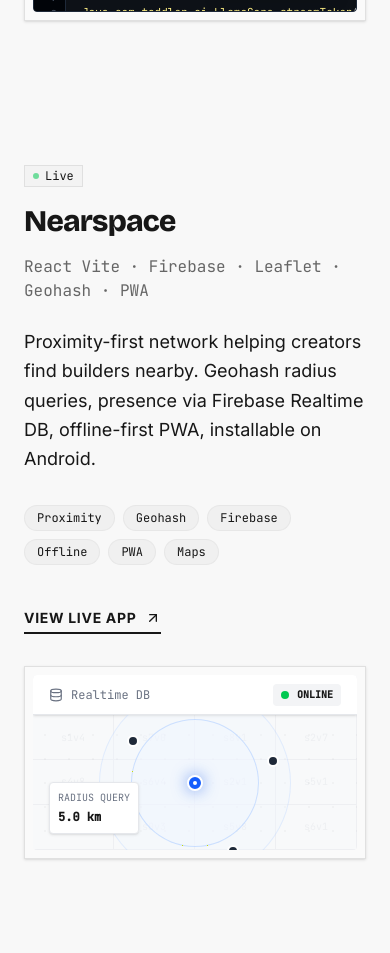
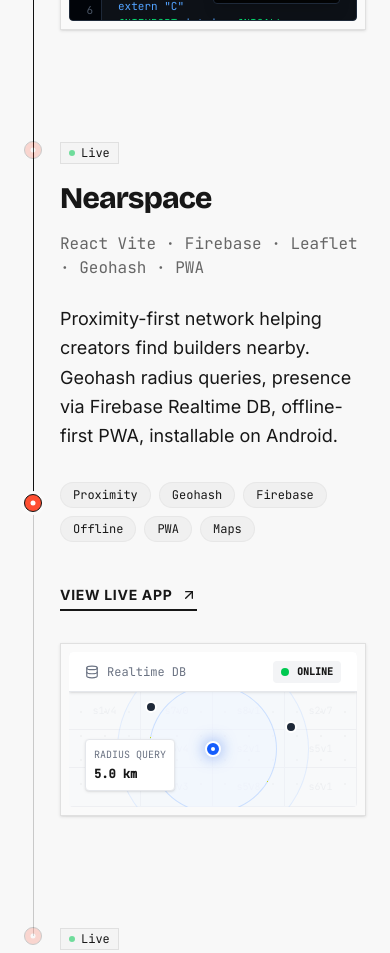
Before and after one commit to GraphicMiles/graphicmiles-portfolio, a React (Vite) app: page / in a window 390 px wide. Shown: the part 1740-2693 px from the top of the page. Built offline with nearby package versions, Linux system fonts and the light colour scheme.

Commit message:
Add scroll-linked work timeline

```diff
--- a/src/App.tsx
+++ b/src/App.tsx
@@ -1,4 +1,4 @@
-import { useEffect, useState } from "react";
+import { Children, useEffect, useLayoutEffect, useRef, useState, type ReactNode } from "react";
 import { useForm } from "react-hook-form";
 import { z } from "zod";
 import { zodResolver } from "@hookform/resolvers/zod";
@@ -32,6 +32,90 @@
     },
   },
 };
+
+function WorkTimeline({ children, count }: { children: ReactNode; count: number }) {
+  const timelineRef = useRef<HTMLDivElement>(null);
+  const rowRefs = useRef<Array<HTMLDivElement | null>>([]);
+  const [progress, setProgress] = useState(0);
+  const [nodePositions, setNodePositions] = useState<number[]>([]);
+
+  useLayoutEffect(() => {
+    let frame = 0;
+
+    const measure = () => {
+      const timeline = timelineRef.current;
+      if (!timeline) return;
+
+      const height = timeline.getBoundingClientRect().height;
+      if (!height) return;
+
+      const positions = rowRefs.current.slice(0, count).map((row) => {
+        if (!row) return 0;
+        return ((row.offsetTop + 24) / height) * 100;
+      });
+
+      setNodePositions(positions);
+    };
+
+    const updateProgress = () => {
+      const timeline = timelineRef.current;
+      if (!timeline) return;
+
+      const rect = timeline.getBoundingClientRect();
+      const viewport = window.innerHeight;
+      const startTop = viewport * 0.72;
+      const endTop = viewport * 0.25 - rect.height;
+      const next = Math.min(1, Math.max(0, (startTop - rect.top) / (startTop - endTop)));
+
+      setProgress((current) => Math.abs(current - next) < 0.002 ? current : next);
+    };
+
+    const scheduleUpdate = () => {
+      if (frame) cancelAnimationFrame(frame);
+      frame = requestAnimationFrame(updateProgress);
+    };
+
+    measure();
+    scheduleUpdate();
+    window.addEventListener("scroll", scheduleUpdate, { passive: true });
+    window.addEventListener("resize", scheduleUpdate);
+
+    const resizeObserver = new ResizeObserver(measure);
+    if (timelineRef.current) resizeObserver.observe(timelineRef.current);
+
+    return () => {
+      if (frame) cancelAnimationFrame(frame);
+      window.removeEventListener("scroll", scheduleUpdate);
+      window.removeEventListener("resize", scheduleUpdate);
+      resizeObserver.disconnect();
+    };
+  }, [count]);
+
+  const fallbackPositions = Array.from({ length: count }, (_, index) => count === 1 ? 50 : 4 + (index / (count - 1)) * 92);
+  const positions = nodePositions.length === count ? nodePositions : fallbackPositions;
+  const firstPosition = positions[0] ?? 4;
+  const lastPosition = positions[positions.length - 1] ?? 96;
+  const activePosition = firstPosition + (lastPosition - firstPosition) * progress;
+  const projectRows = Children.toArray(children);
+
+  return (
+    <div className="work-timeline" ref={timelineRef}>
+      <div className="work-timeline__rail" aria-hidden="true">
+        <span className="work-timeline__track" style={{ top: `${firstPosition}%`, bottom: `${100 - lastPosition}%` }} />
+        <span className="work-timeline__line-fill" style={{ top: `${firstPosition}%`, height: `${Math.max(0, activePosition - firstPosition)}%` }} />
+        {positions.map((position, index) => <span className="work-timeline__faded-node" style={{ top: `${position}%` }} key={`faded-node-${index}`} />)}
+        <span className="work-timeline__active-node" style={{ top: `${activePosition}%` }} />
+      </div>
+      <div className="work-timeline__projects">
+        {projectRows.map((project, index) => (
+          <div className="work-timeline__row" ref={(element) => { rowRefs.current[index] = element; }} key={`project-row-${index}`}>
+            {project}
+          </div>
+        ))}
+      </div>
+    </div>
+  );
+}
 
 export default function Home() {
   const [mounted, setMounted] = useState(false);
@@ -116,7 +200,7 @@
               <span className="font-mono text-sm text-muted-foreground">01</span>
             </motion.div>
 
-            <div className="space-y-32">
+            <WorkTimeline count={3}>
               {/* Project 3 - Toddler / ForgeAI (FEATURED) */}
               <ProjectCard
                 title="Toddler / ForgeAI"
@@ -150,7 +234,7 @@
                 stack="React Vite · Firebase · LiveKit · Capacitor"
                 visual={<ProjectVisuals.Chan />}
               />
-            </div>
+            </WorkTimeline>
           </div>
         </section>
 
--- a/src/index.css
+++ b/src/index.css
@@ -435,3 +435,105 @@
     font-size: 0.64rem;
   }
 }
+
+/* Selected work scroll rail */
+.work-timeline {
+  position: relative;
+  width: 100%;
+}
+
+.work-timeline__rail {
+  position: absolute;
+  z-index: 0;
+  top: 0;
+  bottom: 0;
+  left: 0.95rem;
+  width: 1px;
+  pointer-events: none;
+}
+
+.work-timeline__track,
+.work-timeline__line-fill {
+  position: absolute;
+  left: 0;
+  width: 1px;
+  display: block;
+  background: #111;
+}
+
+.work-timeline__track {
+  opacity: 0.2;
+}
+
+.work-timeline__line-fill {
+  z-index: 1;
+  opacity: 1;
+  transform-origin: top;
+}
+
+.work-timeline__faded-node,
+.work-timeline__active-node {
+  position: absolute;
+  z-index: 2;
+  left: 50%;
+  display: block;
+  width: 20px;
+  height: 20px;
+  border: 1px solid #111;
+  border-radius: 50%;
+  background: #ff4f32;
+  transform: translate(-50%, -50%);
+}
+
+.work-timeline__faded-node {
+  opacity: 0.2;
+}
+
+.work-timeline__active-node {
+  opacity: 1;
+  box-shadow: 0 0 0 3px hsl(var(--background));
+  will-change: top;
+}
+
+.work-timeline__active-node::after,
+.work-timeline__faded-node::after {
+  position: absolute;
+  top: 50%;
+  left: 50%;
+  width: 5px;
+  height: 5px;
+  border-radius: 50%;
+  background: #fff;
+  content: "";
+  transform: translate(-50%, -50%);
+}
+
+.work-timeline__projects {
+  position: relative;
+  z-index: 1;
+  display: flex;
+  flex-direction: column;
+  gap: clamp(6rem, 12vw, 10rem);
+  padding-left: 3.75rem;
+}
+
+.work-timeline__row {
+  min-width: 0;
+}
+
+@media (max-width: 767px) {
+  .work-timeline__rail {
+    left: 0.55rem;
+  }
+
+  .work-timeline__projects {
+    gap: 6rem;
+    padding-left: 2.25rem;
+  }
+
+  .work-timeline__faded-node,
+  .work-timeline__active-node {
+    width: 18px;
+    height: 18px;
+  }
+}
```
